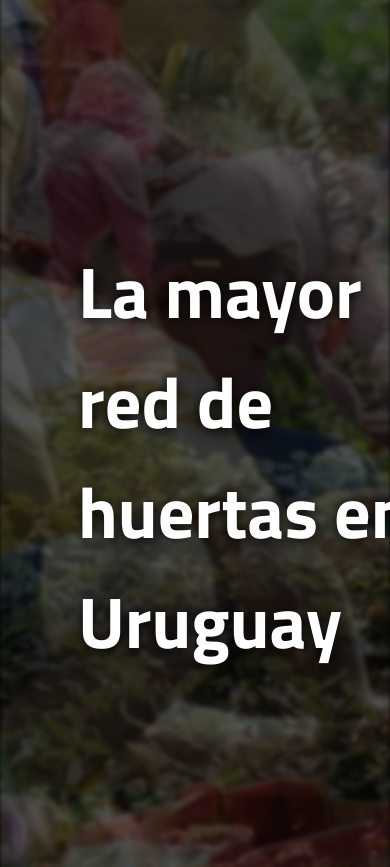
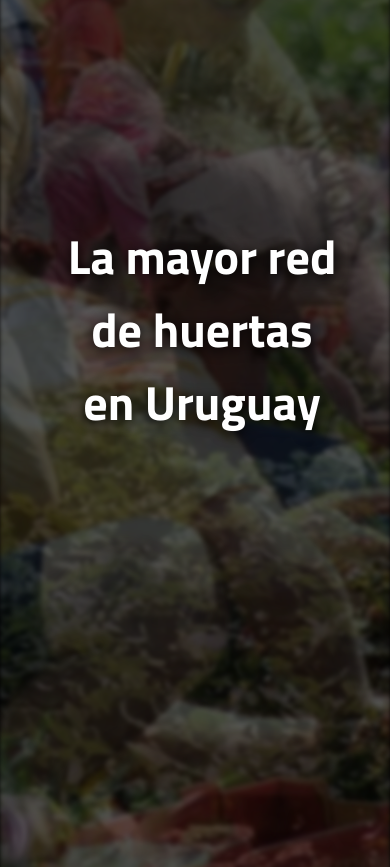
Before and after one commit to Omnitus2022/Proyecto-Omnitus, a PHP site: page / in a window 390 px wide. Shown: the part 1000-1867 px from the top of the page. Run offline with PHP 8.4, Linux system fonts and the light colour scheme.

Commit message:
Responsive y centrado del titulo

```diff
--- a/css/queries.css
+++ b/css/queries.css
@@ -12,6 +12,17 @@
     font-size: 1.8rem;
     font-weight: 1000;
   }
+  .frontPage__box--title{
+    display: block;
+    width: 80%;
+    margin-left: -2rem;
+    margin-top: -1rem;
+    font-size: 3rem;
+  }
+  .main-wrapper__container{
+    width: 70%;
+  }
+
 }
 
 @media (prefers-color-scheme: dark) {
--- a/css/style.css
+++ b/css/style.css
@@ -103,7 +103,6 @@
   overflow-y: scroll;
   scroll-behavior: smooth;
   transition: 400ms;
-  position: sticky;
   box-shadow: 0px 0px 14.1px -13px rgba(0, 0, 0, 0.83),
     0px 0px 35.5px -13px rgba(0, 0, 0, 0.746),
     0px 0px 68.4px -13px rgba(0, 0, 0, 0.577),
@@ -209,3 +208,7 @@
   transform: scale(0.8);
   transition: 150ms;
 }
+
+.frontPage__box--title{
+  text-align: center;
+}
--- a/index.html
+++ b/index.html
@@ -17,8 +17,7 @@
     <link rel="preconnect" href="https://fonts.gstatic.com" crossorigin />
     <link
       href="https://fonts.googleapis.com/css2?family=Titillium+Web:wght@700&display=swap"
-      rel="stylesheet"
-    />
+      rel="stylesheet"/>
   </head>
   <body>
     <!--    NAVBAR    -->
@@ -46,7 +45,7 @@
       <div class="frontPage">
         <div class="frontPage__box">
           <h1 class="frontPage__box--title invisible">
-            La mayor red de huertas en Uruguay
+            La mayor red de huertas <br> en Uruguay
           </h1>
         </div>
       </div>
```
